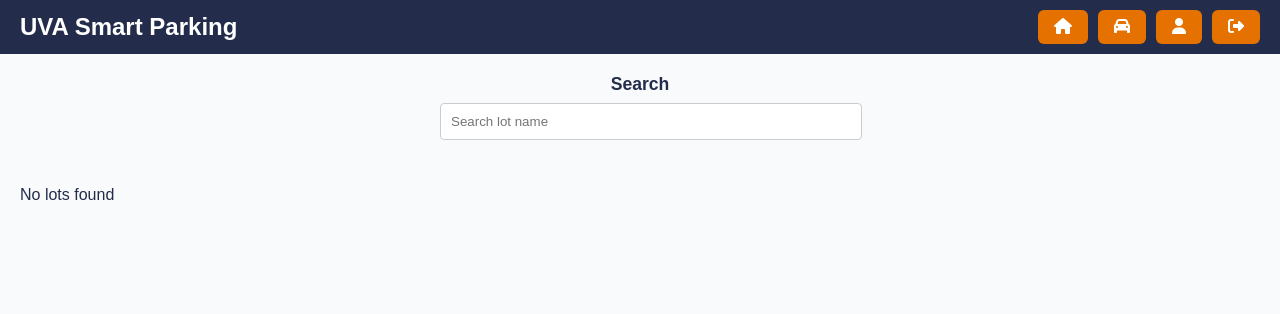
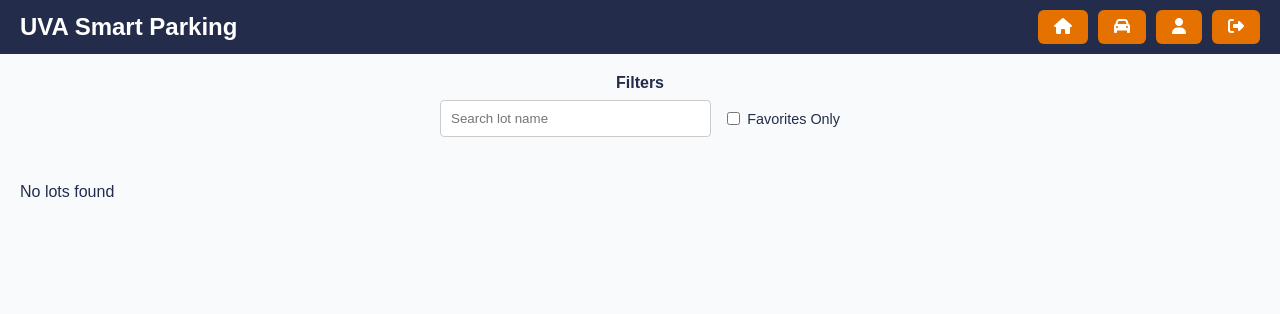
Before and after one commit to fgm2wg/CS4750-Final-Project, a Django app: template core/templates/core/home.html in a window 1280 px wide. Shown: the top 314 px of the page. Run offline with Django 5.2, Linux system fonts and the light colour scheme; the template is opened without the code that fills it, so the values that code supplies are empty.

Commit message:
Add favorites

```diff
--- a/core/templates/core/home.html
+++ b/core/templates/core/home.html
@@ -13,13 +13,31 @@
         max-width: 400px;
         margin-left: auto;
         margin-right: auto;
+        text-align: center;
     }
 
-    .filters input {
-        width: 100%;
+    .filters-row {
+        display: flex;
+        align-items: center;
+        justify-content: center;
+        gap: 12px;
+        position: relative;
+    }
+
+    .search-input {
+        flex: 1;
+        max-width: 250px;
         padding: 10px;
         border-radius: 4px;
         border: 1px solid #ccc;
+    }
+
+    .favorites-toggle {
+        display: flex;
+        align-items: center;
+        gap: 4px;
+        font-size: 0.9rem;
+        white-space: nowrap;
     }
 
     .lots {
@@ -82,10 +100,15 @@
 {% block content %}
 <div class="content">
     <div class="filters">
-        <div class="search-header" style="text-align:center; margin-bottom:8px; font-weight:bold; font-size:1.1rem;">
-            Search
+        <div class="filters-title" style="margin-bottom:8px; font-weight:bold;">Filters</div>
+        <div class="filters-row">
+            <input type="text" id="search" placeholder="Search lot name" class="search-input">
+
+            <label class="favorites-toggle">
+                <input type="checkbox" id="favorites-only" {% if show_fav %}checked{% endif %}>
+                Favorites Only
+            </label>
         </div>
-        <input type="text" id="search" placeholder="Search lot name" style="padding:10px;">
     </div>
 
     <div class="lots" id="lots-container">
@@ -100,7 +123,12 @@
             <p>Capacity: {{ lot.capacity }}</p>
             <div class="buttons">
                 <a href="{% url 'lot_details' lot.id %}" class="button">View Details</a>
+                {% if lot.favorite %}
+                <button class="favorite" data-lot="{{ lot.id }}">Unfavorite</button>
+                {% else %}
                 <button class="favorite" data-lot="{{ lot.id }}">Favorite</button>
+                {% endif %}
+
             </div>
         </div>
         {% empty %}
@@ -112,12 +140,23 @@
 <script>
     const csrfToken = '{{ csrf_token }}';
 
-    document.getElementById('search').addEventListener('input', (e) => {
-        const q = e.target.value.toLowerCase();
+    document.getElementById('search').addEventListener('input', () => {
+        applyFilters();
+    });
+
+    document.getElementById('favorites-only').addEventListener('change', () => {
+        const checked = document.getElementById('favorites-only').checked;
+        const param = checked ? "?favorites=1" : "";
+        window.location.href = "/" + param;
+    });
+
+    function applyFilters() {
+        const q = document.getElementById('search').value.toLowerCase();
         document.querySelectorAll('.lot-card').forEach(card => {
-            card.style.display = card.dataset.name.includes(q) ? '' : 'none';
+            const name = card.dataset.name;
+            card.style.display = name.includes(q) ? '' : 'none';
         });
-    });
+    }
 
     document.querySelectorAll('.favorite').forEach(btn => {
         btn.addEventListener('click', async () => {
```
Also changed, not shown: core/views.py (+21 -3 lines).
